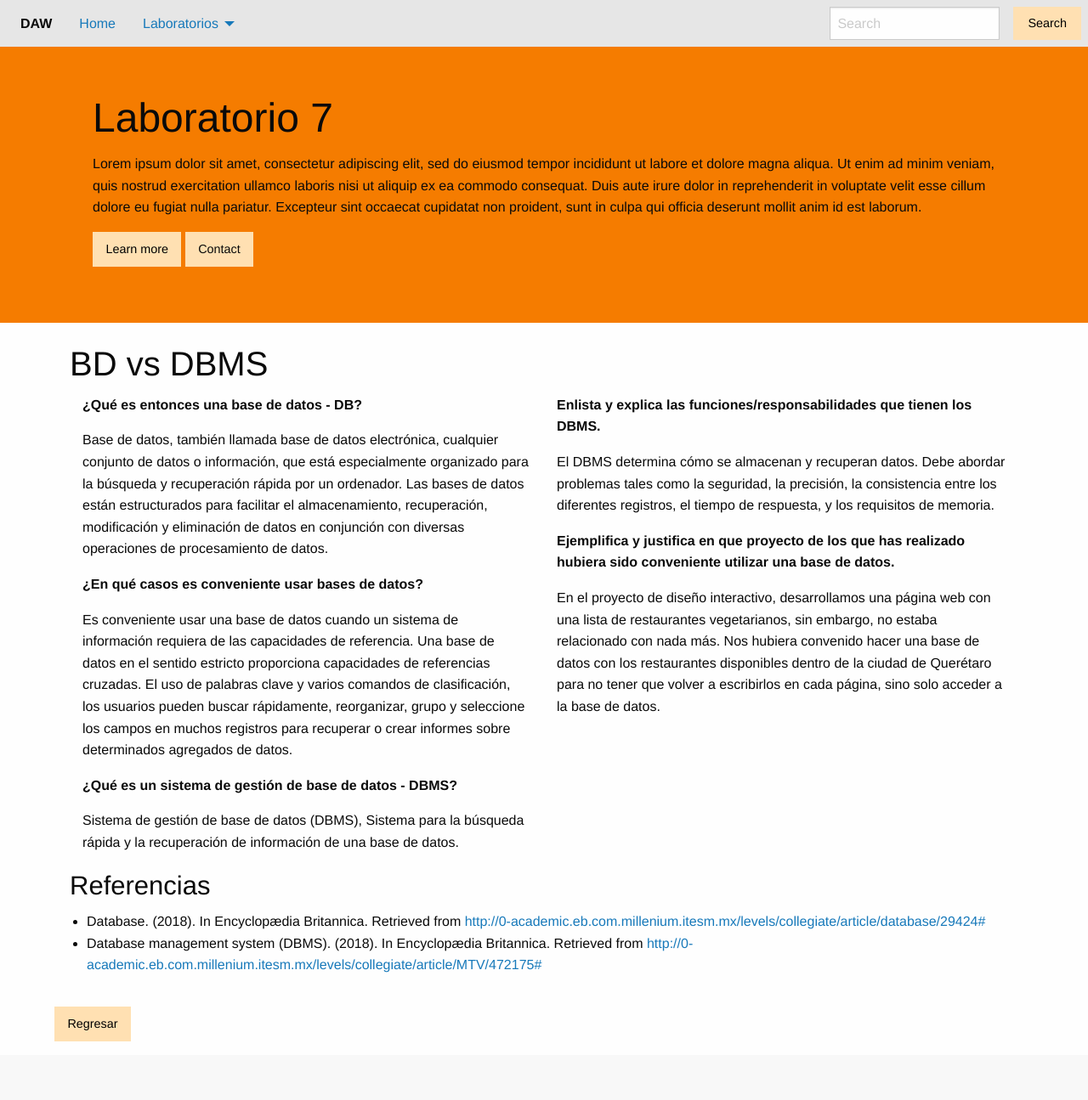
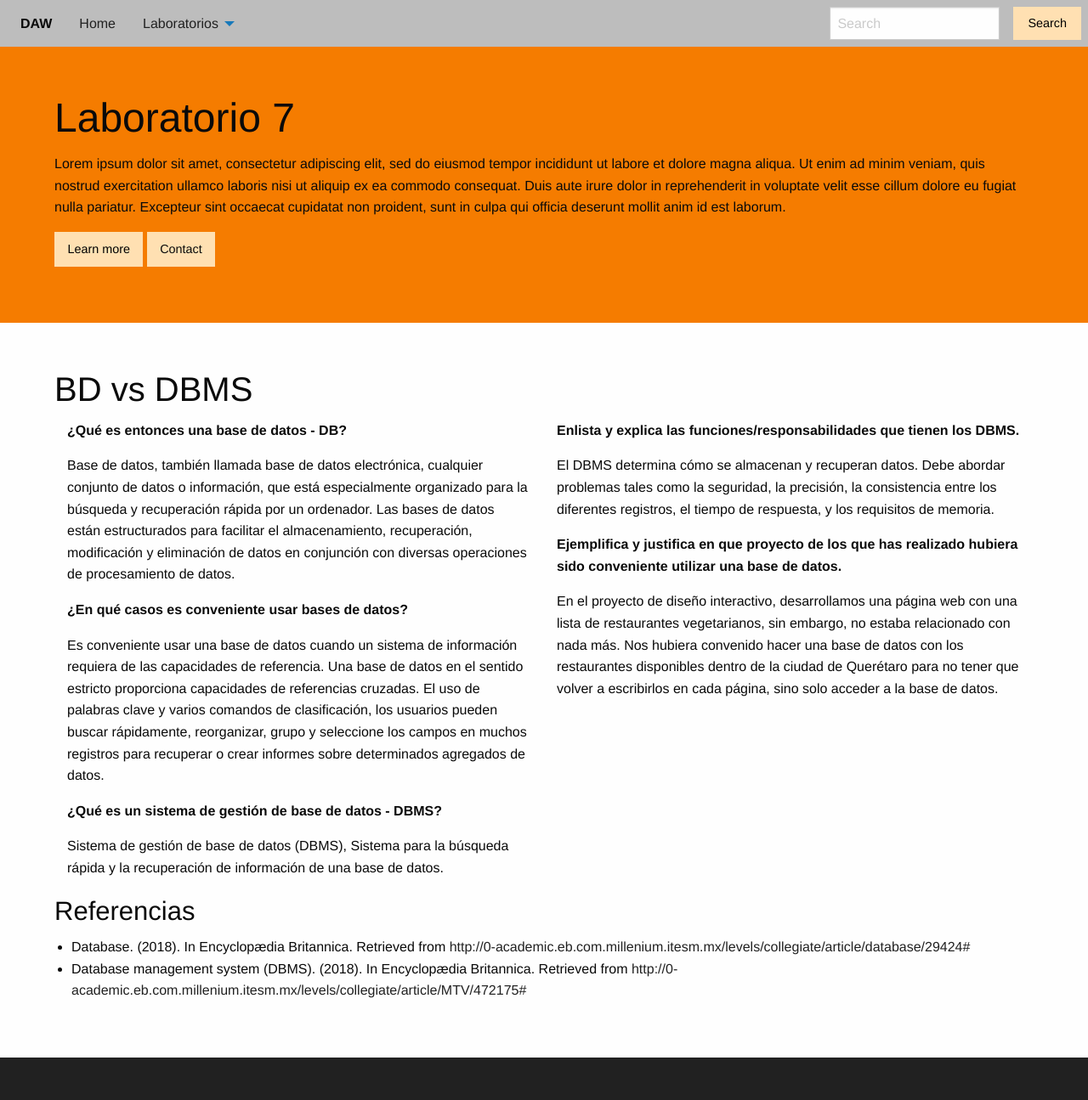
Before and after one commit to 97joaquinhr/DAW_A01207504, a PHP site: page /Lab7/index.html in a window 1280 px wide. Shown: the whole page at 85% size. Before the commit the page ends 1226 px from the top, so only its background shows below. Run offline with PHP 8.4, Linux system fonts and the light colour scheme.

Commit message:
Created footer, edited nav

```diff
--- a/Lab7/index.html
+++ b/Lab7/index.html
@@ -87,9 +87,7 @@
         <!-- footer section-->
         <footer>
             <div class="wrapper">
-                <form action="../index.html">
-                    <input type="submit" class="button" value="Regresar" />
-                </form>
+
             </div>
         </footer>
 
--- a/foundation/css/app.css
+++ b/foundation/css/app.css
@@ -1,7 +1,6 @@
 @import 'foundation';
 @include foundation-float-grid;
 @include foundation-flex-grid;
-
 @include foundation-xy-grid-classes;
 /*--- general ---*/
 .wrapper
@@ -10,9 +9,17 @@
     max-width: 12000px;
     margin: 0px auto;
 }
+/*--- nav ---*/
+.top-bar,
+.top-bar ul{
+    background-color:  #BDBDBD;
+}
+a{
+    color:#212121;
+}
 /*--- hero ---*/
 .hero{
-    padding:50px;
+    padding:50px 0px;
     background-color: #F57C00;
 }
 .button.success{
@@ -24,9 +31,11 @@
 }
 /*--- main ---*/
 .main{
-    padding:20px;
+    padding:50px 0px;
 }
 /*--- footer ---*/
 footer{
+    height: 50px;
+    background-color: #212121;
 
 }
```
